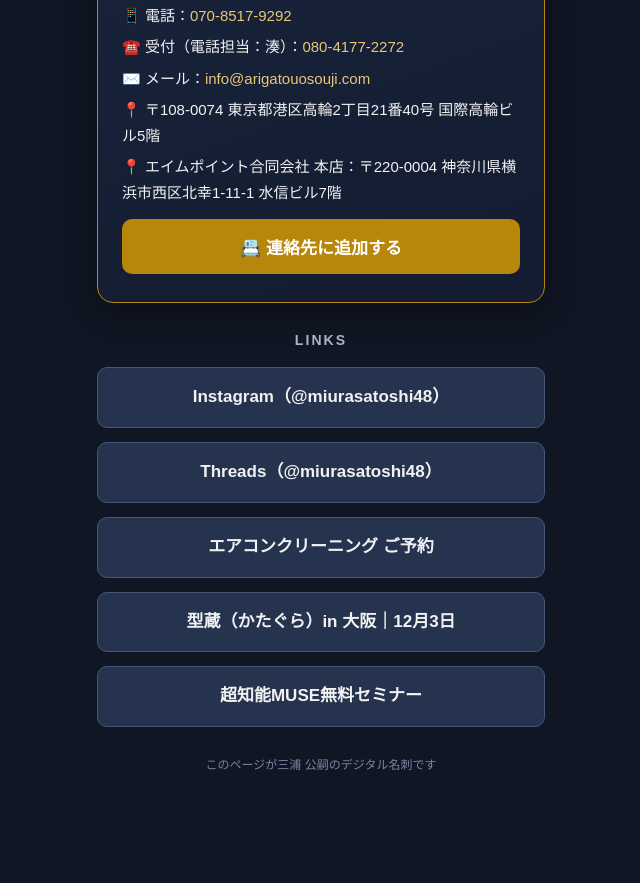
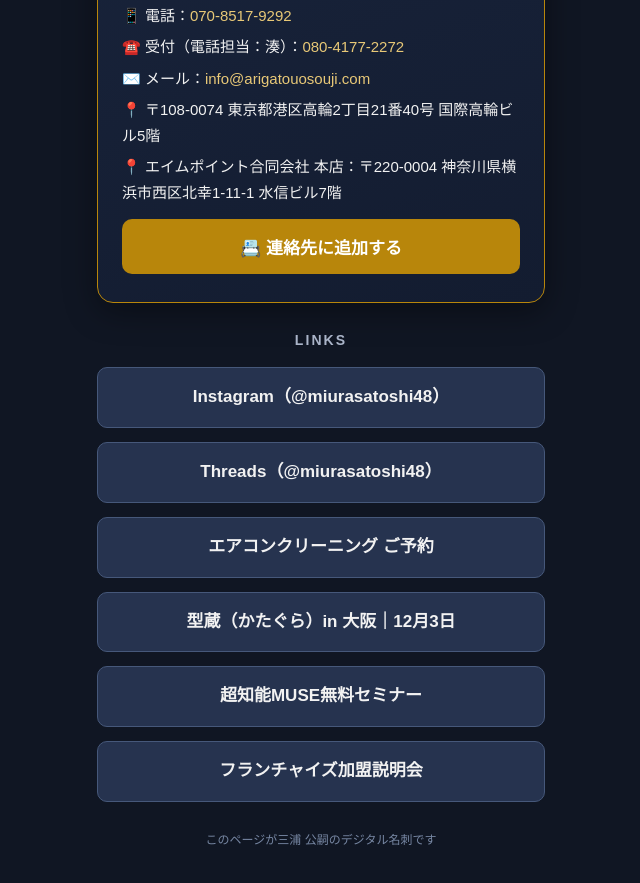
Before and after one commit to miumiumiu4/katagura, a plain HTML site: page meishi.html in a window 1280 px wide. Shown: the part 448-1331 px from the top of the page, without its empty margins (319-959 px from the left). Before the commit the page ends 1272 px from the top, so only its background shows below. Drawn offline with Linux system fonts and the light colour scheme.

Commit message:
名刺に加盟説明会LPリンクを追加

```diff
--- a/meishi.html
+++ b/meishi.html
@@ -54,6 +54,7 @@
     <a class="btn sub" href="https://miumiumiu4.github.io/arigatou-booking/welcome/" target="_blank" rel="noopener">エアコンクリーニング ご予約</a>
     <a class="btn sub" href="https://miumiumiu4.github.io/katagura/" target="_blank" rel="noopener">型蔵（かたぐら）in 大阪｜12月3日</a>
     <a class="btn sub" href="https://fc.arigatouosouji.com/p/0vIq2HciTJ7b" target="_blank" rel="noopener">超知能MUSE無料セミナー</a>
+    <a class="btn sub" href="https://fc.arigatouosouji.com/p/Jh1maHOuTH3O" target="_blank" rel="noopener">フランチャイズ加盟説明会</a>
   </div>
 
   <div class="foot">このページが三浦 公嗣のデジタル名刺です</div>
```
